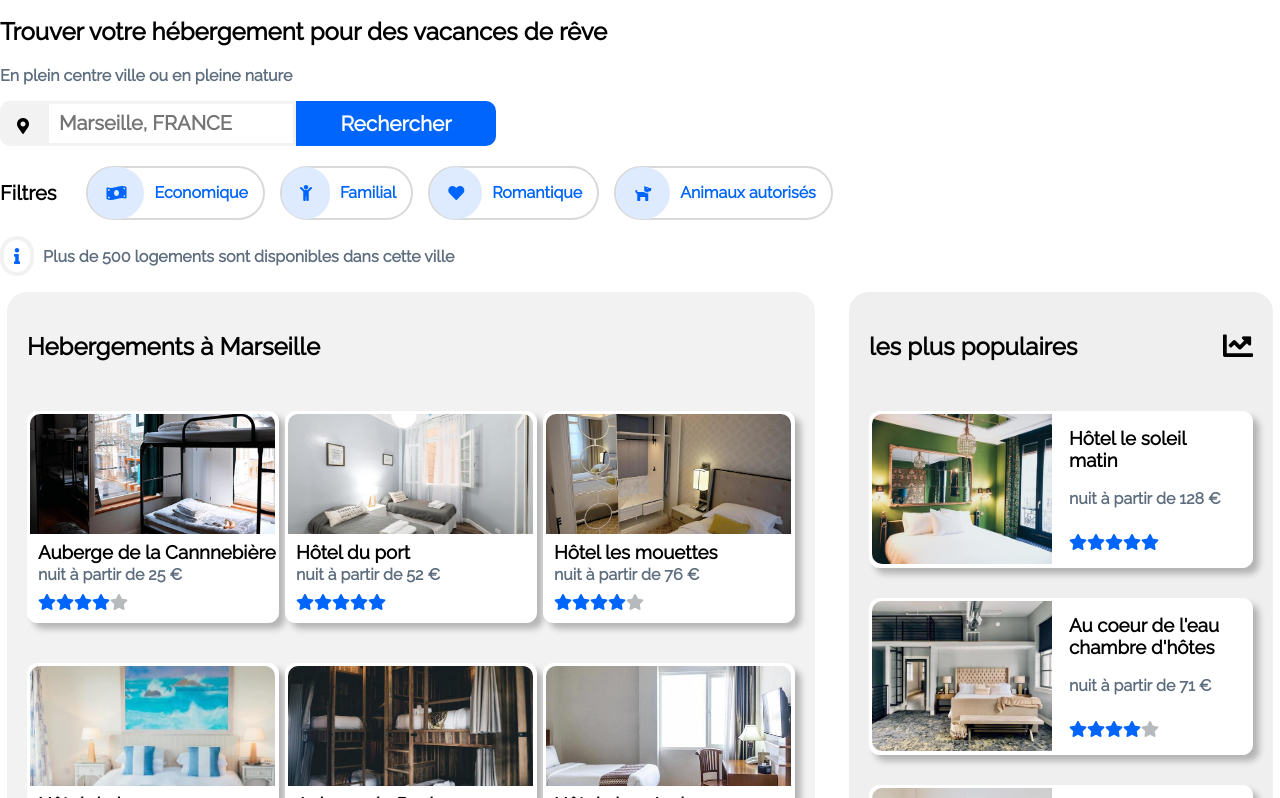
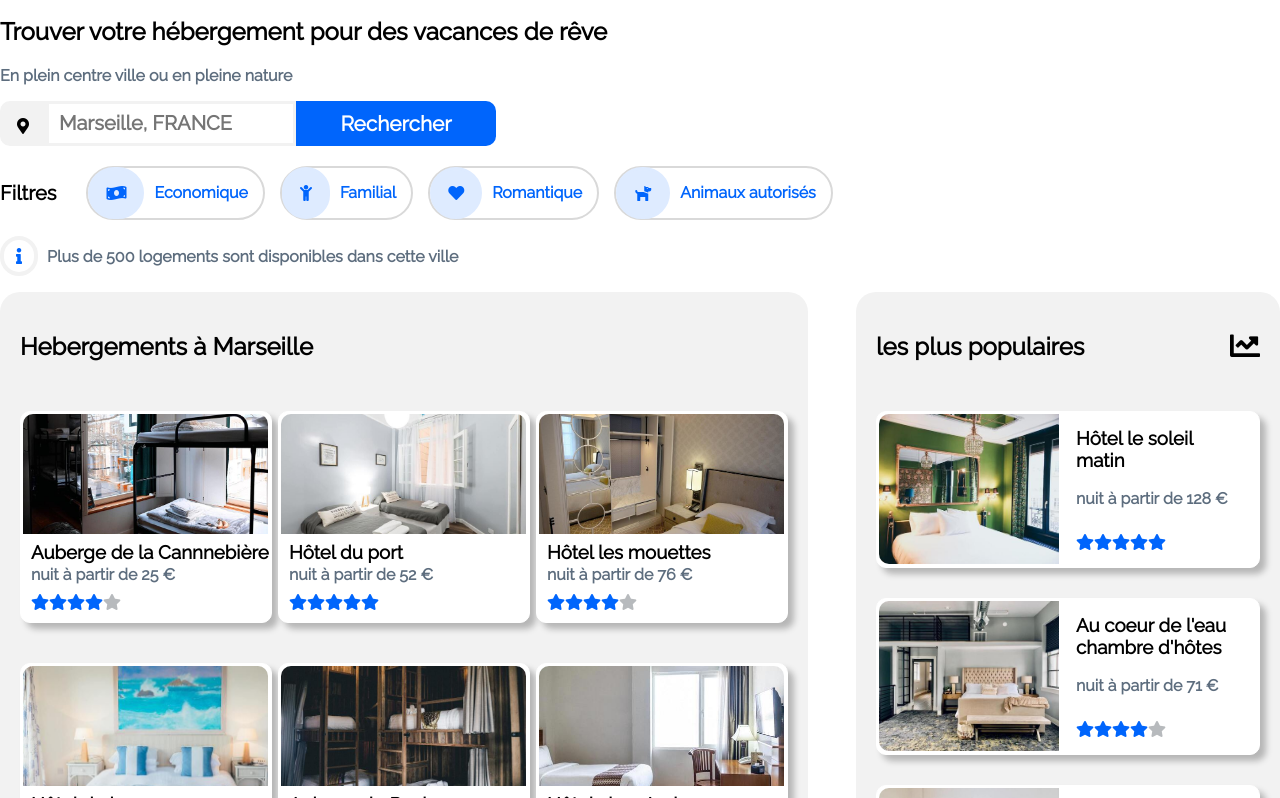
Before and after one commit to devfredgithub/DEGRANGEFrederic-2-26082021, a plain HTML site: page index.html in a window 1280 px wide. Shown: the part 118-916 px from the top of the page. Drawn offline with Linux system fonts and the light colour scheme.

Commit message:
modification apres soutenance

```diff
--- a/MediaQueries.css
+++ b/MediaQueries.css
@@ -251,5 +251,10 @@
 		{
 			margin-left: inherit;
 		}
+
+		.containerFooter
+		{width: 100%;
+
+		}
 	}
 }
--- a/style.css
+++ b/style.css
@@ -207,9 +207,9 @@ section p
 .fa-info
 {
 	border: solid 4px #f2f2f2;
-	padding: 8px 10px;
+	padding: 8px 12px;
 	color: #0065FC;
-	border-radius: 200px;
+	border-radius: 20px;
 	margin-right: 5px;
 }
 
@@ -219,7 +219,7 @@ main
 	display: flex;
 	width: 100%;
 	font-weight: bolder;
-	justify-content: space-around;
+	justify-content: space-between;
 }
 
 /**hebergements**/
@@ -309,7 +309,7 @@ main
 	margin-left: 20px;
 	padding: 20px;
 	width: 30%;
-	background-color: #efefef;
+	background-color: #f2f2f2;
 	border-radius: 20px;
 }
 
```
